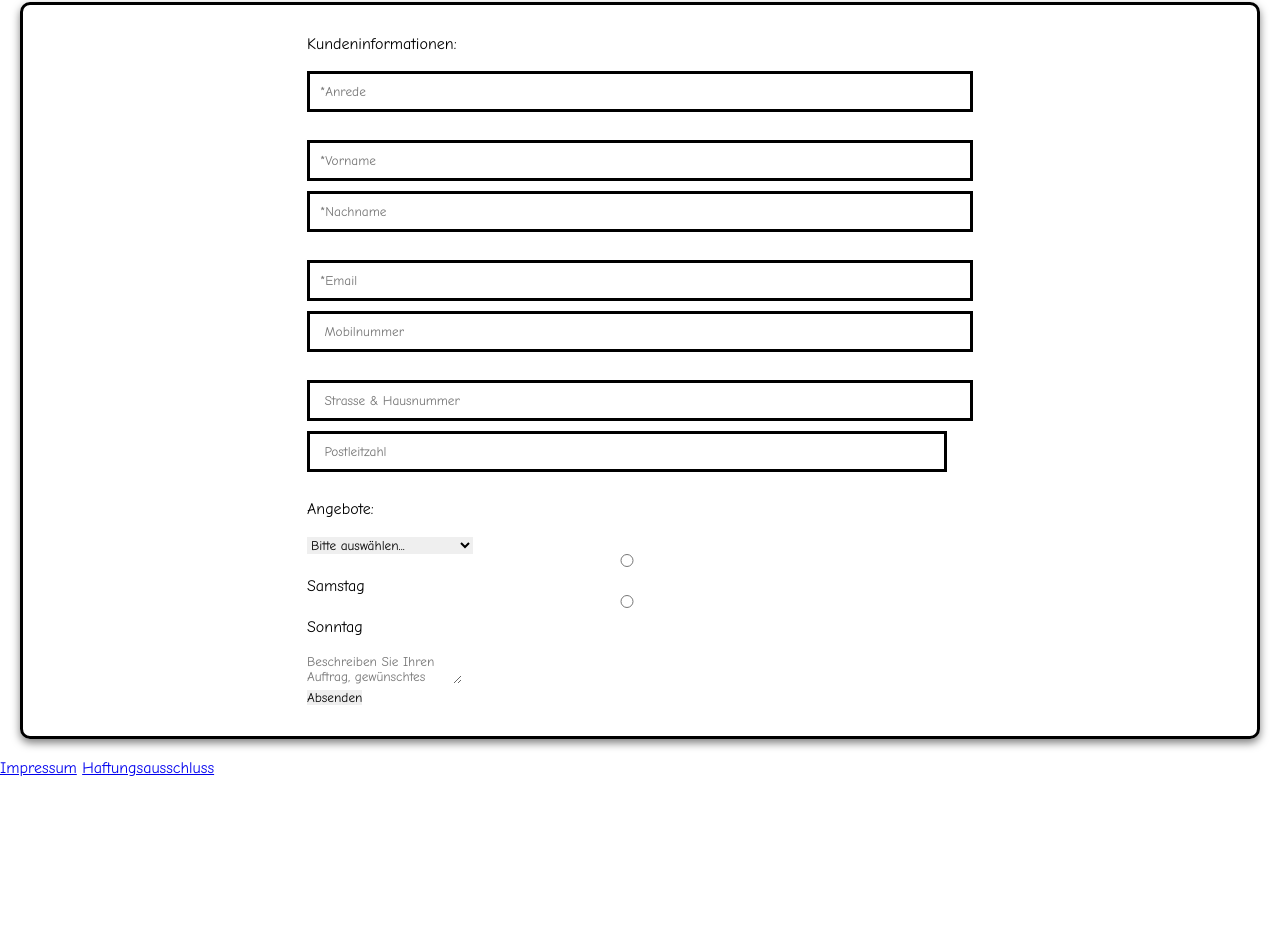
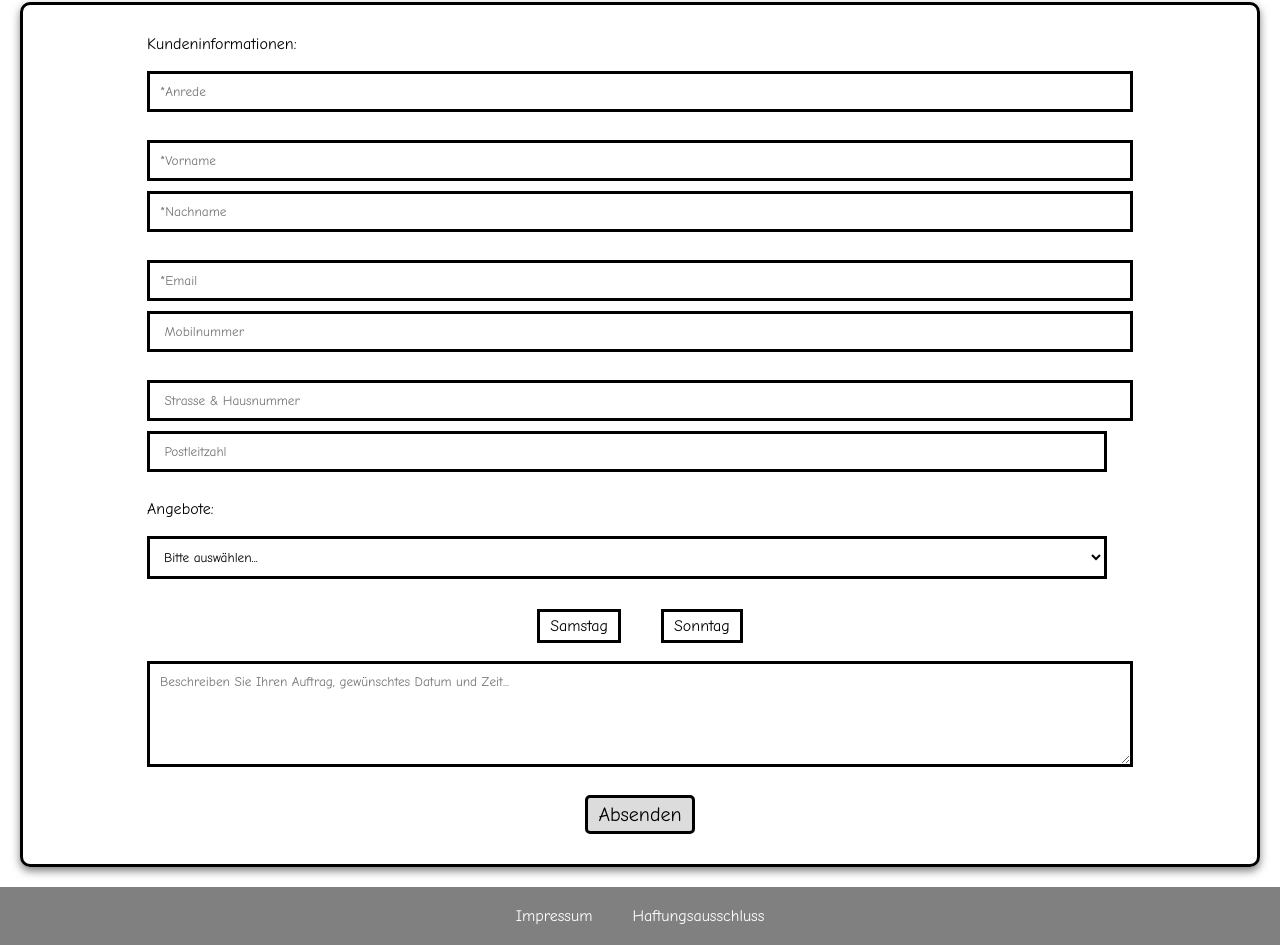
Before and after one commit to klenkb-bzz/test, a plain HTML site: page form.html in a window 1280 px wide. Shown: the part 207-1152 px from the top of the page. Before the commit the page ends 984 px from the top, so only its background shows below. Drawn offline with Linux system fonts and the light colour scheme.

Commit message:
Update styles.css

```diff
--- a/styles.css
+++ b/styles.css
@@ -79,16 +79,87 @@ form {
     box-shadow: 0 4px 8px rgba(0,0,0,0.5);
 }
 
-input {
+input, select {
     display: flex;
     justify-content: center;
-    width: 50vw;
+    width: 75vw;
     border: 3px solid black;
     padding: 10px;
     margin-bottom: 10px;
+    background-color: transparent;
 
 }
 
+textarea {
+    display: flex;
+    justify-content: center;
+    width: 75vw;
+    height: 10vh;
+    border: 3px solid black;
+    padding: 10px;
+    margin-bottom: 10px;
+    background-color: transparent;
+}
+
 label {
-    display: block;
+    display: flex;
 }
+
+.radio-group {
+    display: flex;
+    justify-content: center;
+}
+
+input[type="radio"] {
+    position: absolute;
+    opacity: 0;
+    pointer-events: none;
+}
+
+.radio-label{
+    position: relative;
+    margin-left: 20px;
+    margin-right: 20px;
+    margin-top: 20px;
+    padding: 5px 10px;
+    cursor: pointer;
+    border: 3px solid black;
+}
+
+.radio-label:hover {
+    background-color: gainsboro;
+}
+
+input[type="radio"]:checked + .radio-label {
+    background-color: gainsboro;
+}
+
+.button {
+    display: flex;
+    justify-content: center;
+}
+
+button{
+    background-color: gainsboro;
+    font-size: 20px;
+    border: 3px solid black;
+    border-radius: 5px;
+    padding: 5px 10px;
+}
+
+.footer {
+    background-color: gray;
+    padding: 20px;
+    display: flex;
+    justify-content: center;
+}
+
+.footer a{
+    text-decoration: none;
+    color: white;
+    margin: 0 20px;
+}
+
+.footer a:hover {
+    text-decoration: underline;
+}
```
